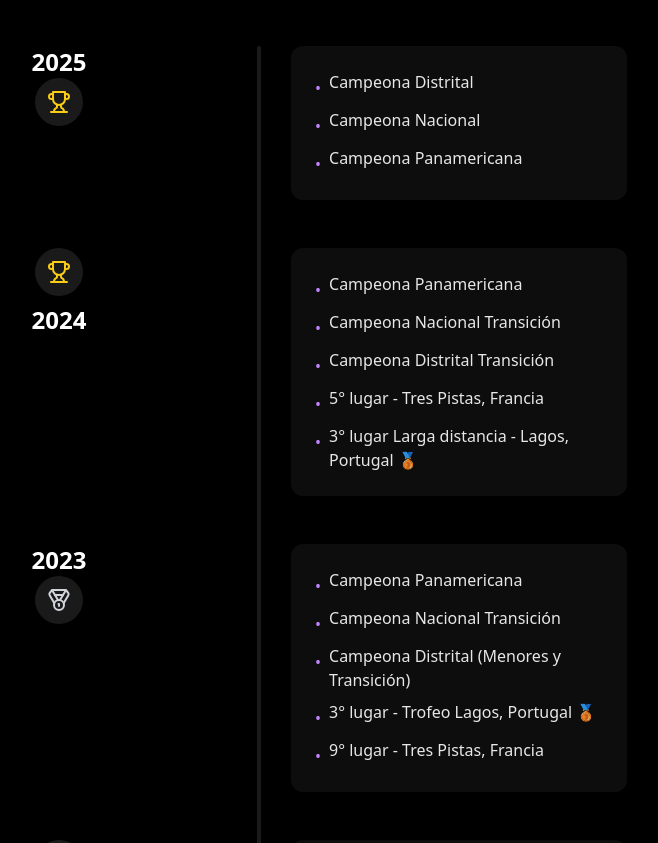
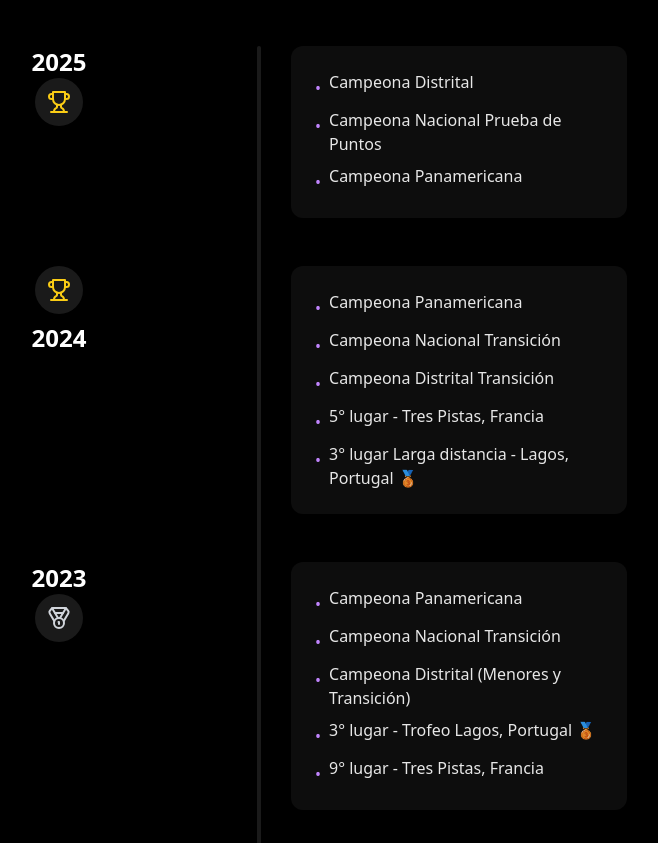
Before and after one commit to miguelggdev/emyng-website, a React (Vite) app: page / in a window 1280 px wide. Shown: the part 4912-5755 px from the top of the page, without its empty margins (381-1039 px from the left). Built offline with nearby package versions, Linux system fonts and the light colour scheme.

Commit message:
[dyad] Actualizando logro de 2025 - wrote 1 file(s) + extra files edited outside of Dyad

```diff
--- a/src/components/LogrosTimeline.tsx
+++ b/src/components/LogrosTimeline.tsx
@@ -6,7 +6,7 @@ const timelineEvents = [
     year: "2025",
     events: [
       "Campeona Distrital",
-      "Campeona Nacional",
+      "Campeona Nacional Prueba de Puntos",
       "Campeona Panamericana",
     ],
     icon: <Trophy className="text-yellow-400" />,
```
